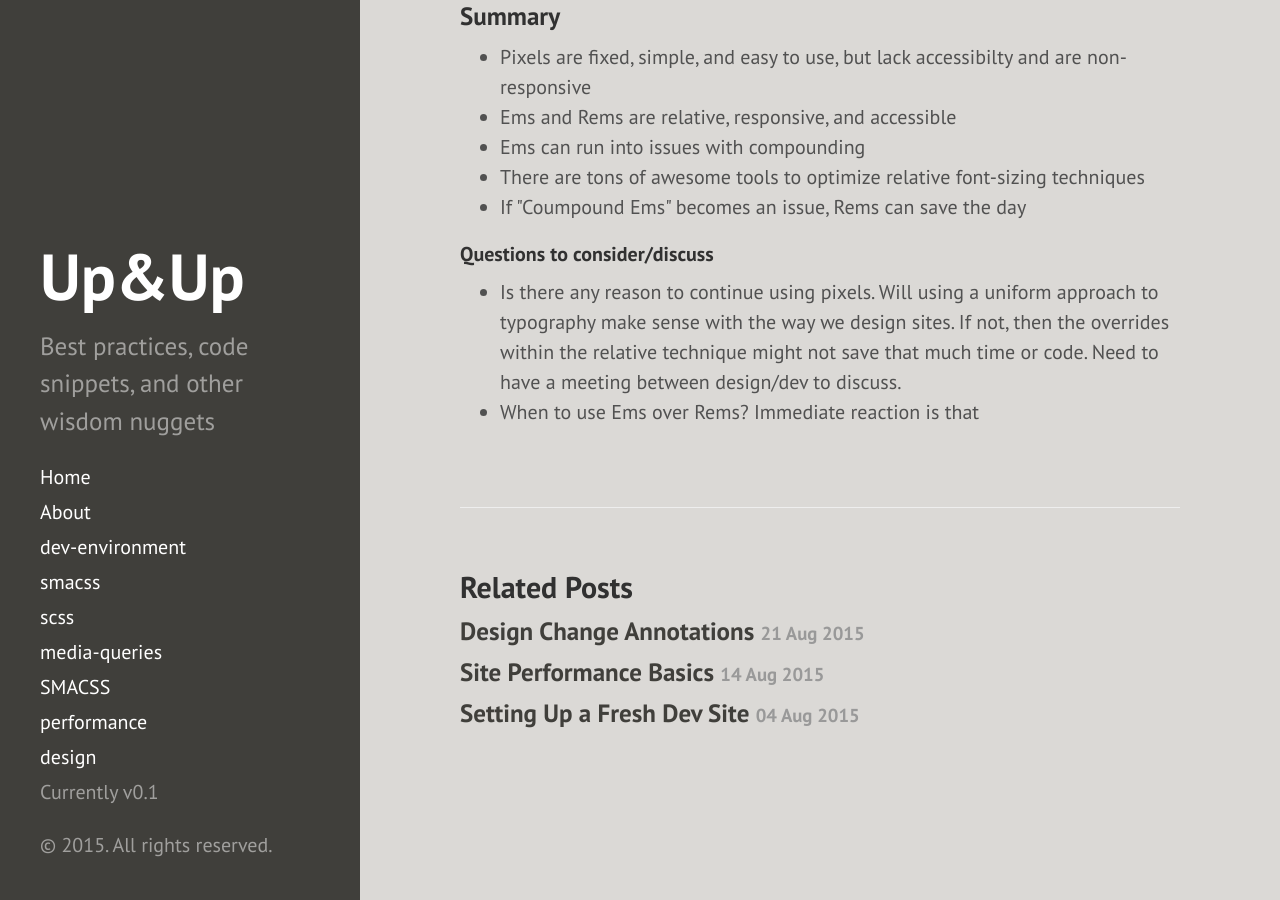
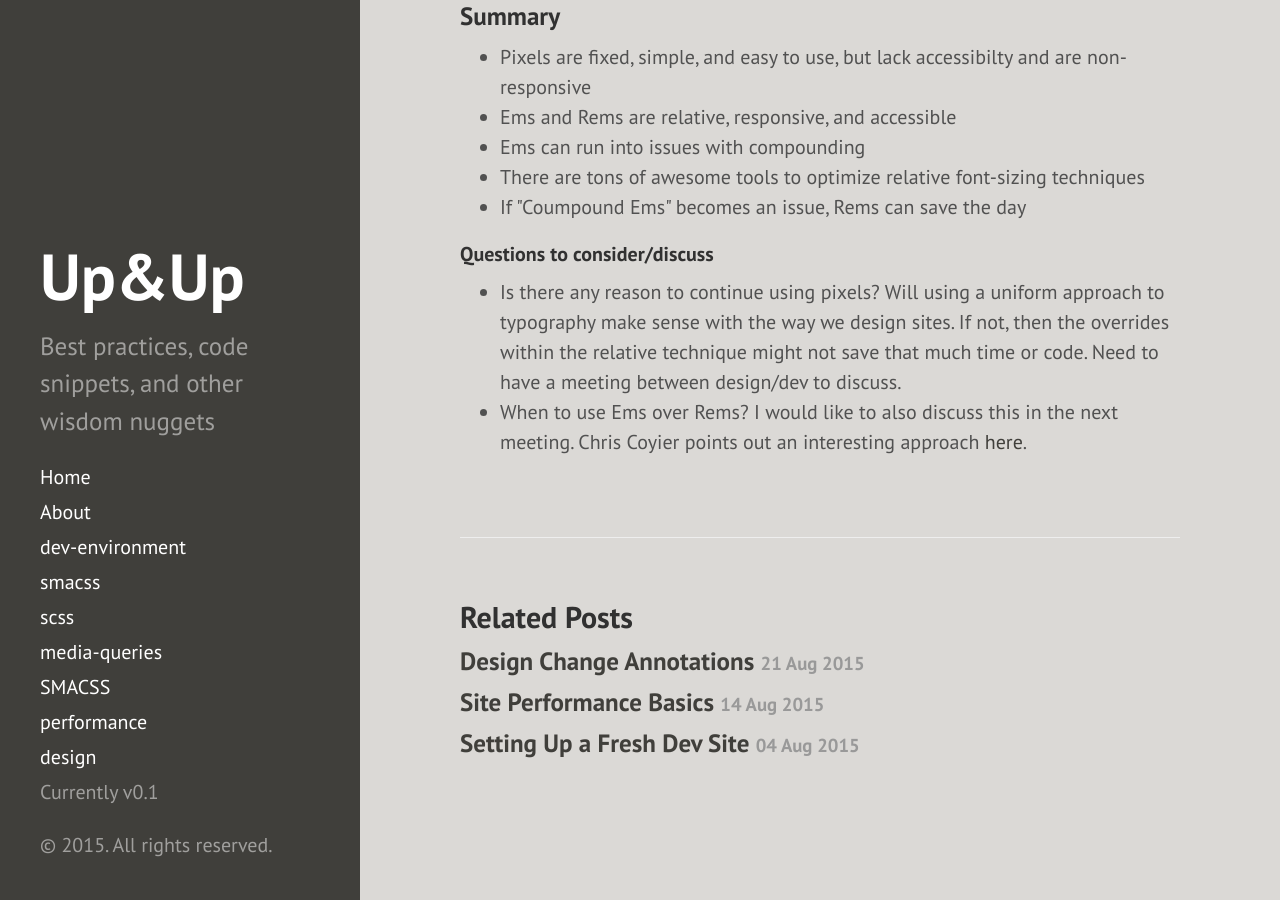
Before and after one commit to mergeweb/best_practices, a Jekyll site: the page built from _posts/2015-08-28-font-sizing.md, in a window 1280 px wide and 900 px high, scrolled down 3340 px. Built offline with Jekyll 4.4.1, drawn with Linux system fonts in a browser that asks for light colours; Markdown is read by kramdown in place of the engine named in the settings; some of the changed text lies outside the part shown.

Commit message:
chaning post category

```diff
--- a/_posts/2015-08-28-font-sizing.md
+++ b/_posts/2015-08-28-font-sizing.md
@@ -3,10 +3,10 @@ layout: post
 title:  "Font-Sizing: An Overview of px, Em's, & Rem's"
 date:   2015-8-28
 author: Jordan Barber
-categories: design scss
+categories: design
 ---
 
-Until now, we have been using pixels for sizing fonts.  This is not necessarily a bad thing.  Some of the most popular and heaviest-traffic sites the the world currently use pixels when sizing their typography (Bootstrap did not move away from pixels until the release of Bootstrap 4 only a little more than a week ago).
+Until now, we have been using pixels for sizing fonts.  This is not necessarily a bad thing.  Some of the most popular and heaviest-traffic sites in the world currently use pixels when sizing their typography (Bootstrap did not move away from pixels until the release of Bootstrap 4 only a little more than a week ago).
 
 But there are more modern, responsive approaches to web typography, namely the Em and Rem units.  The most significant difference between pixels and Ems/Rems is that the latter are relative, while the former is not.  These relative units are nothing new (the first [article](http://clagnut.com/blog/348/) on Ems was published in 2004).
 
@@ -96,8 +96,8 @@ Rem's (Roote Em's) are relative to the root size set on the html (or 16px if no
 <h4>Questions to consider/discuss</h4>
 
 <ul>
-	<li>Is there any reason to continue using pixels.  Will using a uniform approach to typography make sense with the way we design sites.  If not, then the overrides within the relative technique might not save that much time or code.  Need to have a meeting between design/dev to discuss.</li>
-	<li>When to use Ems over Rems?  Immediate reaction is that</li>
+	<li>Is there any reason to continue using pixels?  Will using a uniform approach to typography make sense with the way we design sites.  If not, then the overrides within the relative technique might not save that much time or code.  Need to have a meeting between design/dev to discuss.</li>
+	<li>When to use Ems over Rems?  I would like to also discuss this in the next meeting.  Chris Coyier points out an interesting approach <a href="https://css-tricks.com/rems-ems/">here</a>.</li>
 </ul>
 
 <!-- <h4>Furthur Reading</h4>
```
